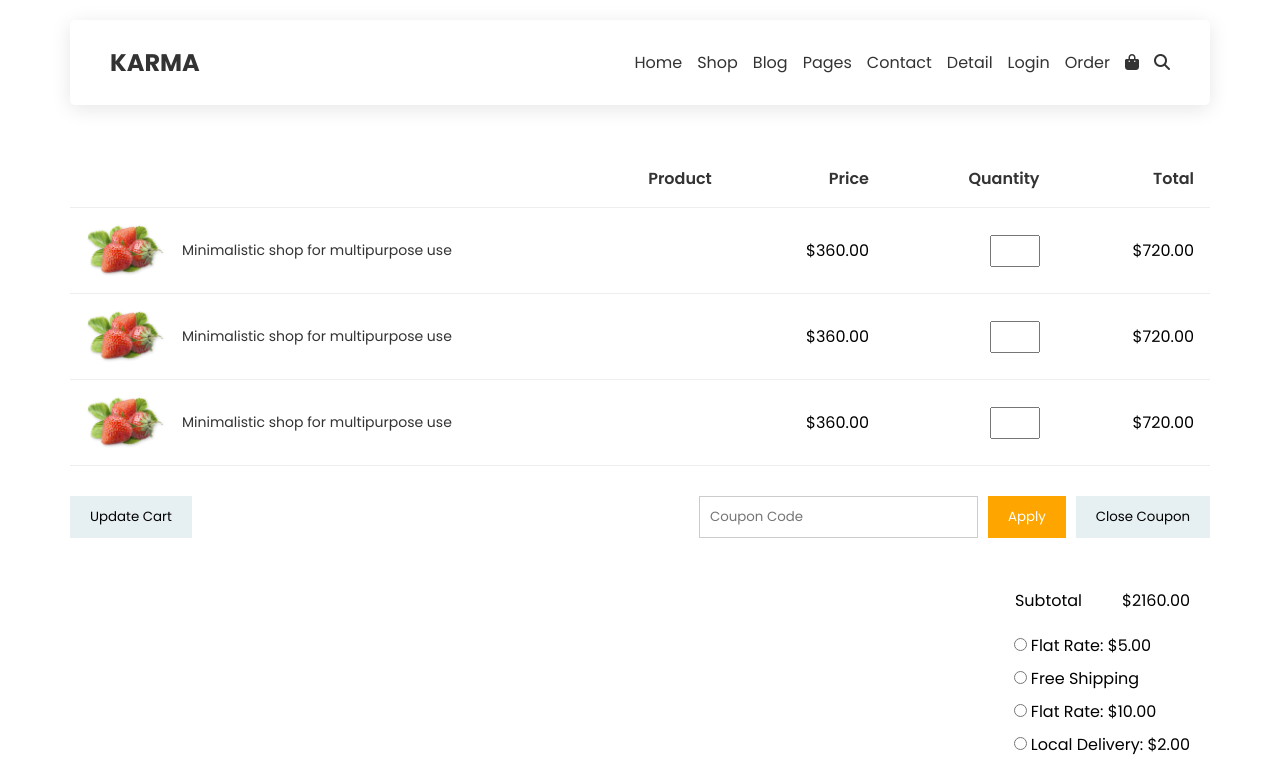
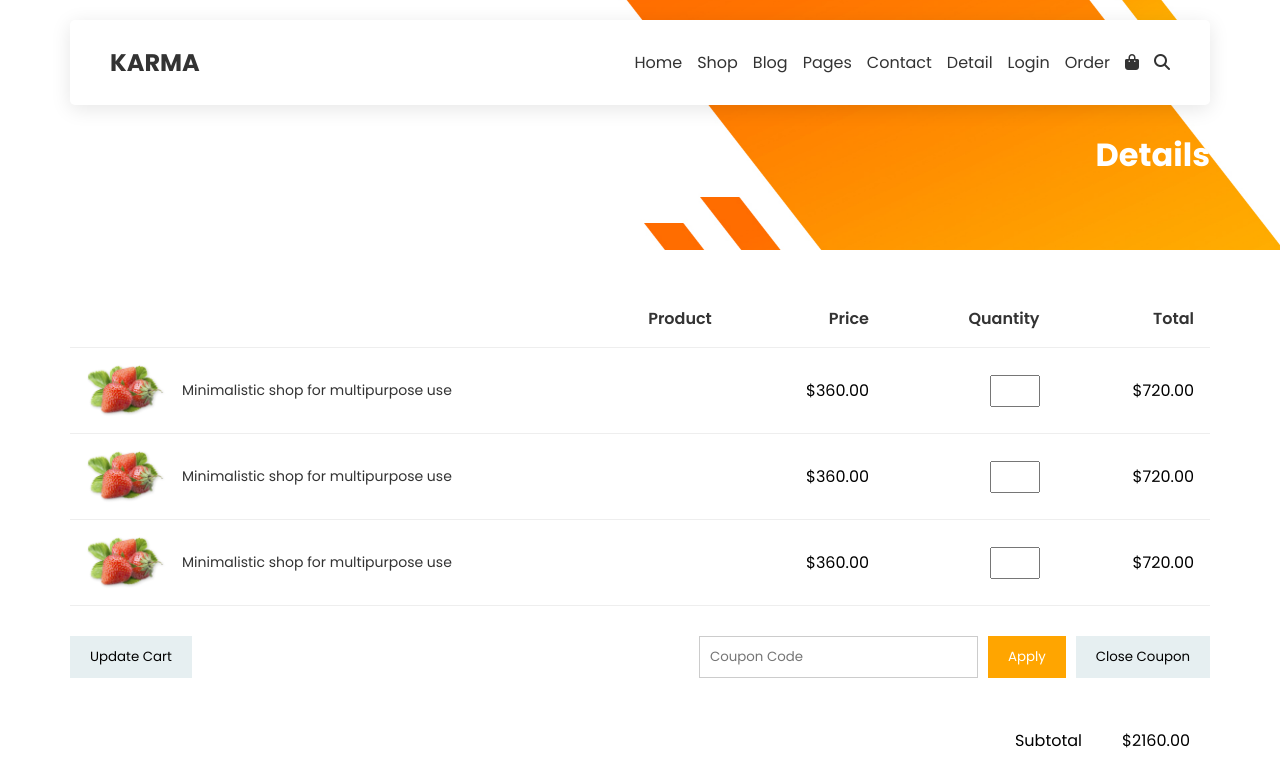
Before and after one commit to bilalashrafali123/store, a React (Vite) app: page /detail in a window 1280 px wide. Shown: the top 776 px of the page. Built offline with nearby package versions, Linux system fonts and the light colour scheme.

Commit message:
completed...

```diff
--- a/src/components/Contact/index.tsx
+++ b/src/components/Contact/index.tsx
@@ -5,7 +5,7 @@ const Contact = () => {
   return (
     <>
       <div>
-        <Banner title="Login" />
+        <Banner title="Contact" />
       </div>
       <div className="contact-section">
         <div className="container">
--- a/src/components/Detail/index.scss
+++ b/src/components/Detail/index.scss
@@ -13,7 +13,7 @@
   width: 100%;
   border-collapse: collapse;
   margin-bottom: 30px;
-  margin-top: 110px;
+
 
   th,
   td {
--- a/src/components/Detail/index.tsx
+++ b/src/components/Detail/index.tsx
@@ -1,7 +1,12 @@
+import Banner from "../Banner";
 import "./index.scss";
 
 const Details = () => {
   return (
+    <>
+    <div>
+    <Banner title="Details" />
+  </div>
     <div className="cart-wrapper">
       <div className="container">
         <table className="cart-table">
@@ -94,6 +99,7 @@ const Details = () => {
         </div>
       </div>
     </div>
+    </>
   );
 };
 
--- a/src/components/Pages/index.tsx
+++ b/src/components/Pages/index.tsx
@@ -6,7 +6,7 @@ const Pages = () => {
   return (
     <>
       <div>
-        <Banner title="Detail" />
+        <Banner title="Pages" />
       </div>
 
       <div className="shop-category">
```
